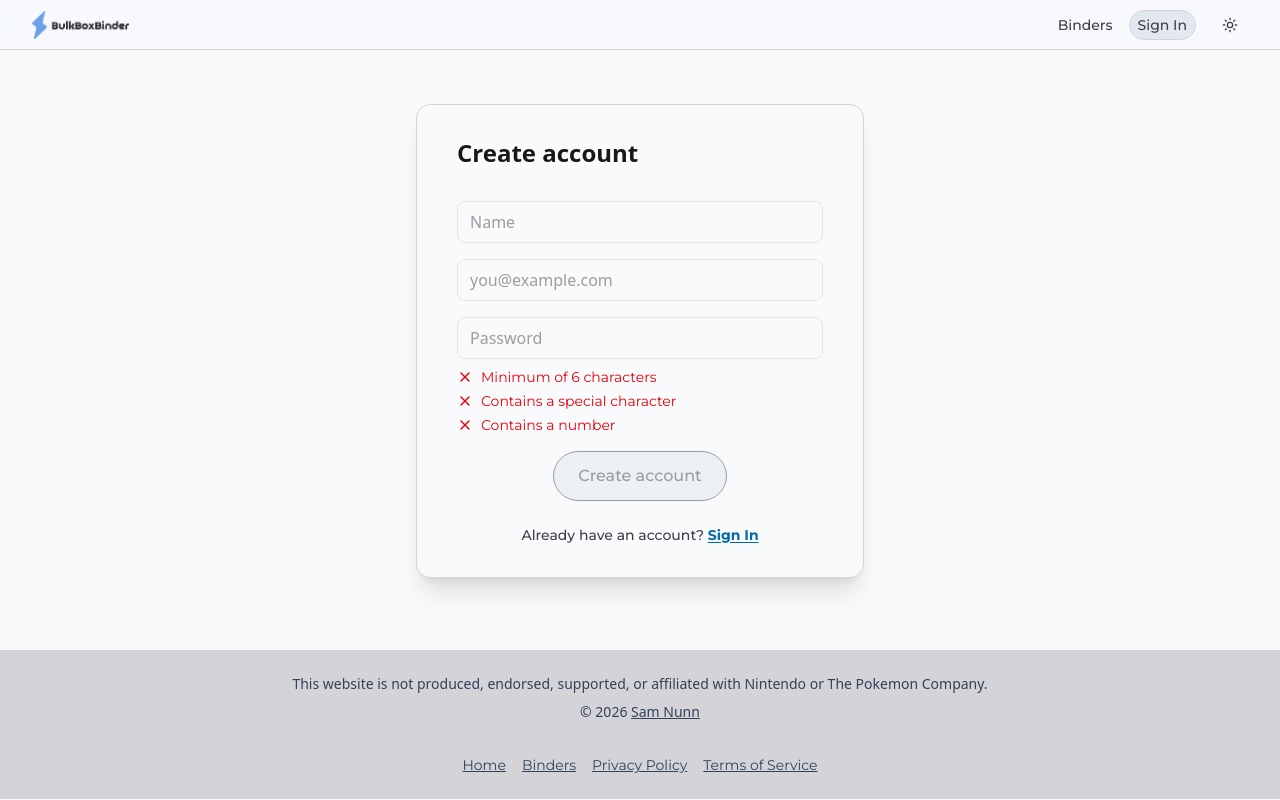
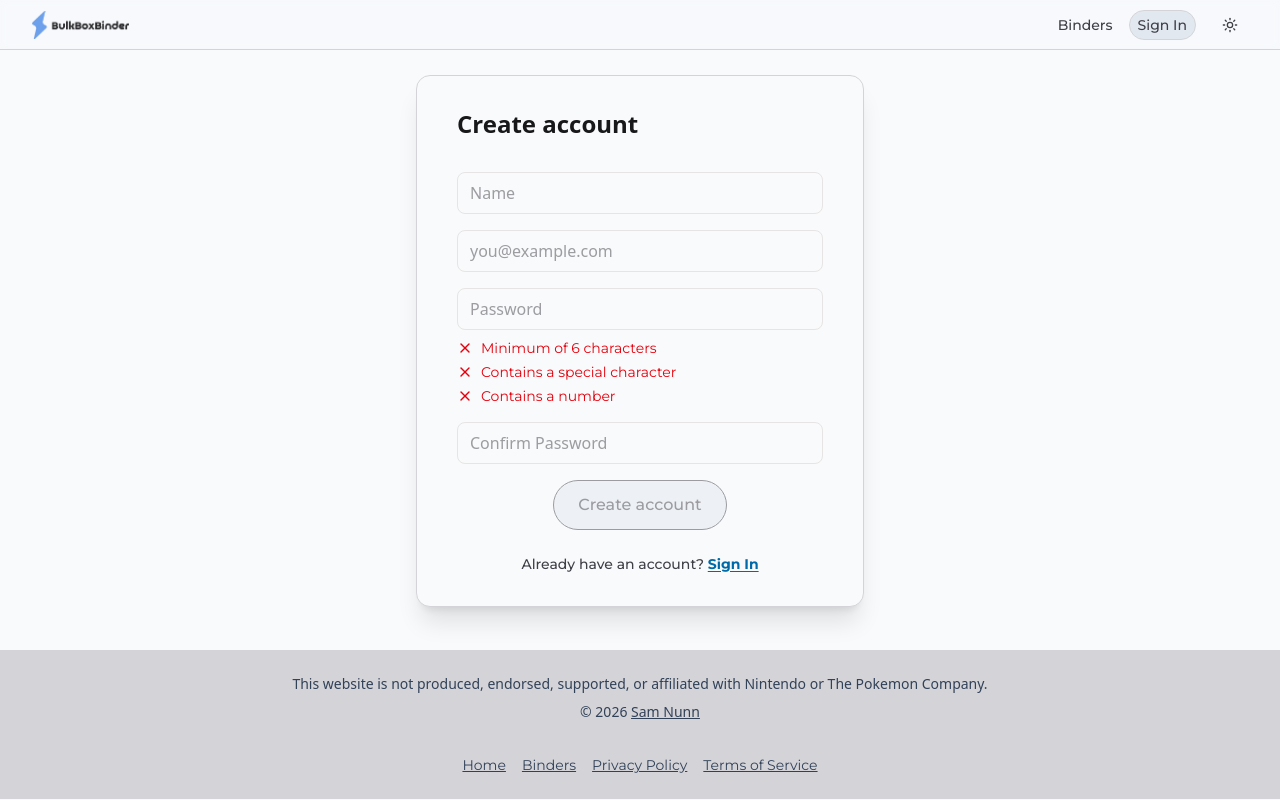
Before and after one commit to snunn91/binder-app, a Next.js app: page /signin/signup in a window 1280 px wide. Built offline with nearby package versions, Linux system fonts and the light colour scheme; no server answers.

Commit message:
Added password verify input

```diff
--- a/src/app/signin/signup/page.tsx
+++ b/src/app/signin/signup/page.tsx
@@ -180,6 +180,22 @@ export default function SignUpPage() {
                       </div>
                     </div>
 
+                    <div>
+                      <Field
+                        aria-label="Confirm Password"
+                        id="confirmPassword"
+                        name="confirmPassword"
+                        type="password"
+                        placeholder="Confirm Password"
+                        className="w-full rounded-md border px-3 py-2"
+                      />
+                      <ErrorMessage
+                        name="confirmPassword"
+                        component="p"
+                        className="mt-1 text-sm text-red-600"
+                      />
+                    </div>
+
                     {error && <p className="text-sm text-red-600">{error}</p>}
 
                     <div className="flex items-center justify-center">
--- a/src/lib/initialValues/SignUpInitialValues.ts
+++ b/src/lib/initialValues/SignUpInitialValues.ts
@@ -4,4 +4,5 @@ export const SignUpInitialValues = {
   name: "",
   email: "",
   password: "",
+  confirmPassword: "",
 };
--- a/src/lib/validationSchemas/SignUpValidationSchema.ts
+++ b/src/lib/validationSchemas/SignUpValidationSchema.ts
@@ -12,4 +12,7 @@ export const SignUpValidationSchema = Yup.object({
     .matches(/[0-9]/, "Must include a number")
     .matches(/[^A-Za-z0-9]/, "Must include a special character")
     .required("Please enter a Password"),
+  confirmPassword: Yup.string()
+    .oneOf([Yup.ref("password")], "Passwords must match")
+    .required("Please confirm your Password"),
 });
```
